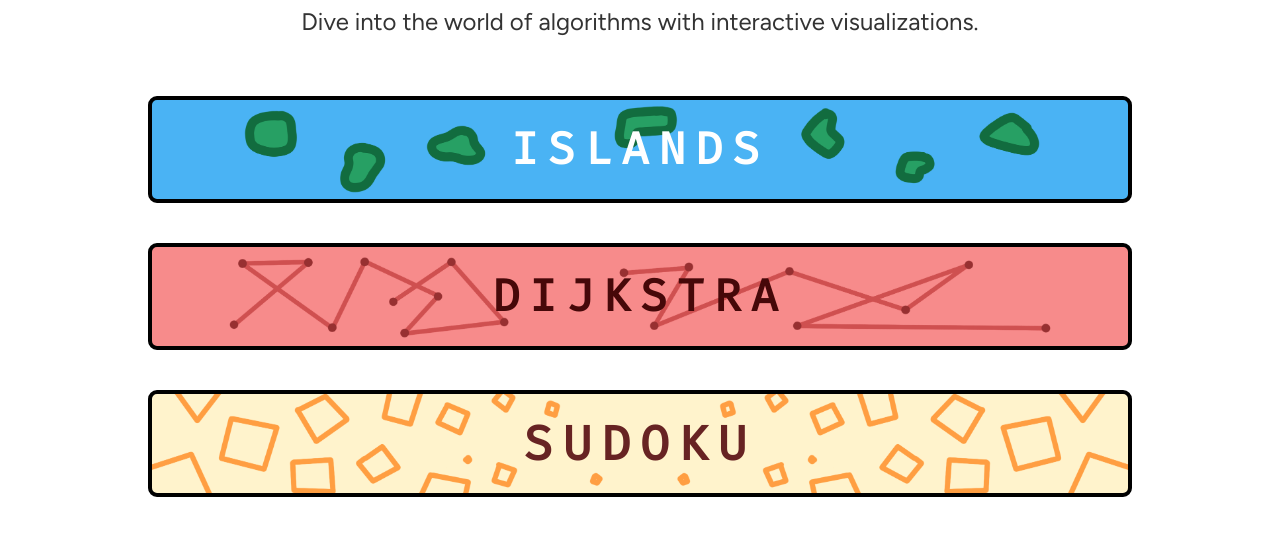
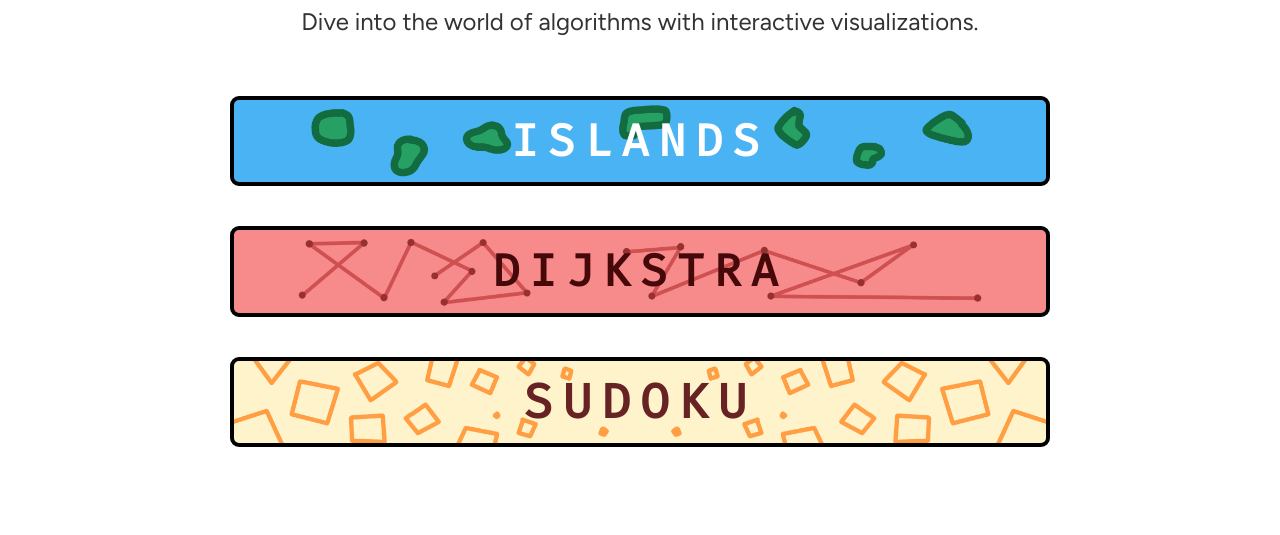
Before and after one commit to DarkLord0708/Algo-World, a plain HTML site: page index.html in a window 1280 px wide. Shown: the part 127-662 px from the top of the page. Drawn offline with Linux system fonts and the light colour scheme.

Commit message:
more changes

```diff
--- a/style.css
+++ b/style.css
@@ -67,7 +67,7 @@ h1 {
 }
 .card1{
   border-radius: 10px;
-  width:120%;
+  width:100%;
   height: 80%;
   margin: 20px 0;
   display: flex;
@@ -81,7 +81,7 @@ h1 {
 
 .card2{
   border-radius: 10px;
-  width:120%;
+  width:100%;
   height: 80%;
   margin: 20px 0;
   display: flex;
@@ -95,7 +95,7 @@ h1 {
 
 .card3 {
   border-radius: 10px;
-  width: 120%;
+  width: 100%;
   height: 80%;
   margin: 20px 0;
   display: flex;
```
